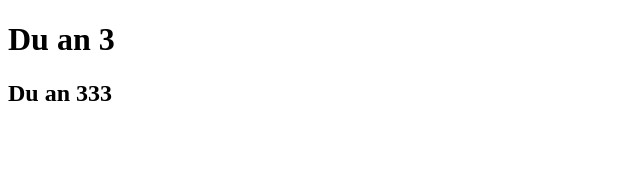
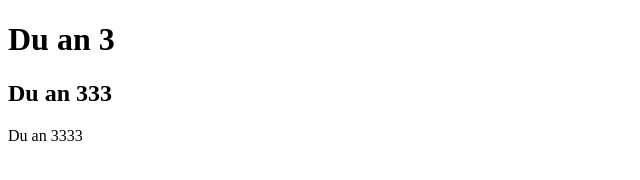
Before and after one commit to truonghoanghhqt/duan3, a plain HTML site: page index.html in a window 1280 px wide. Shown: the full height of the page, 0-640 px from the left. Drawn offline with Linux system fonts and the light colour scheme.

Commit message:
3.test commit lan 3

```diff
--- a/index.html
+++ b/index.html
@@ -8,5 +8,6 @@
 <body>
     <h1>Du an 3</h1>
     <h2>Du an 333</h2>
+    Du an 3333
 </body>
 </html>
```
